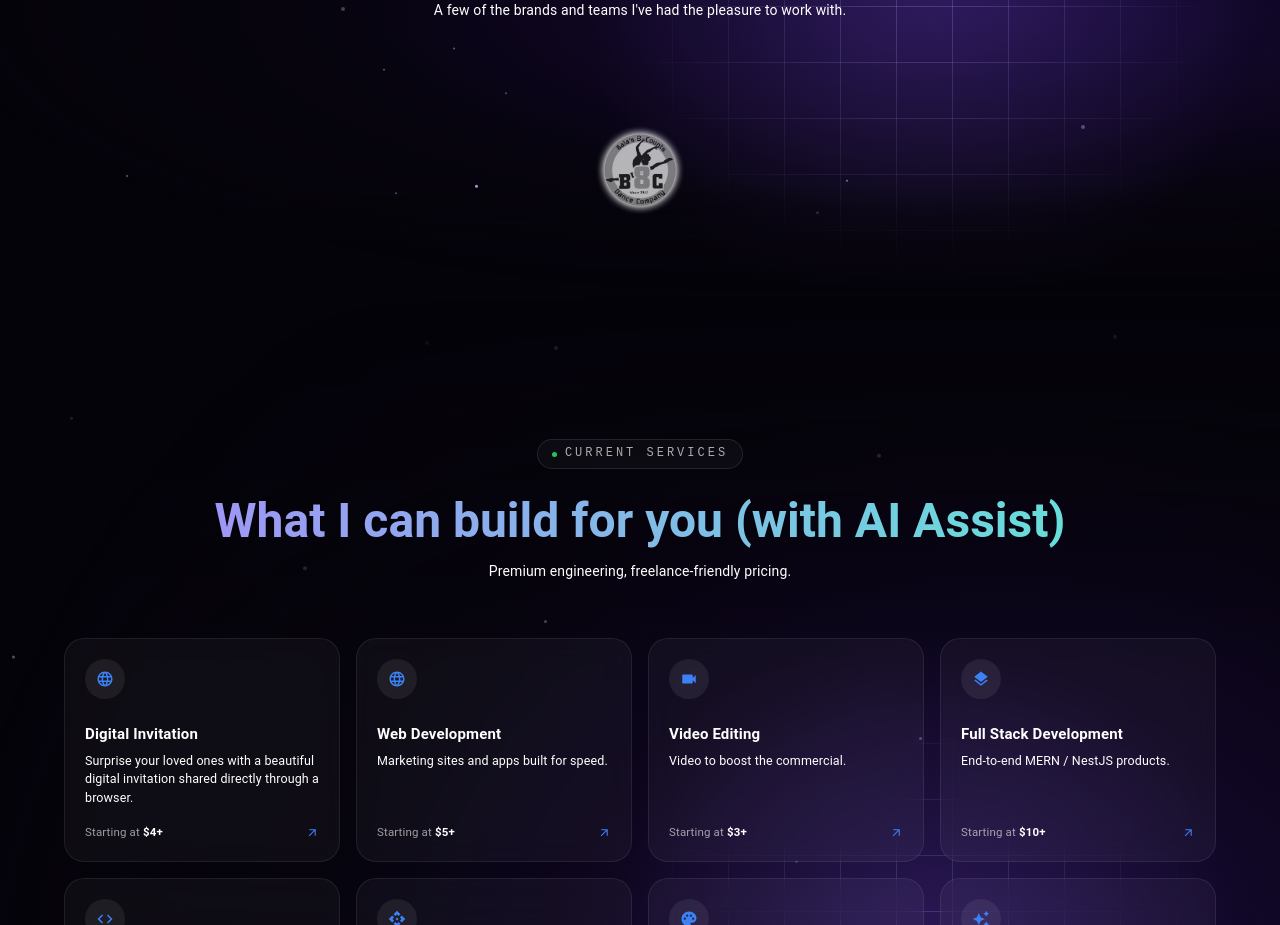
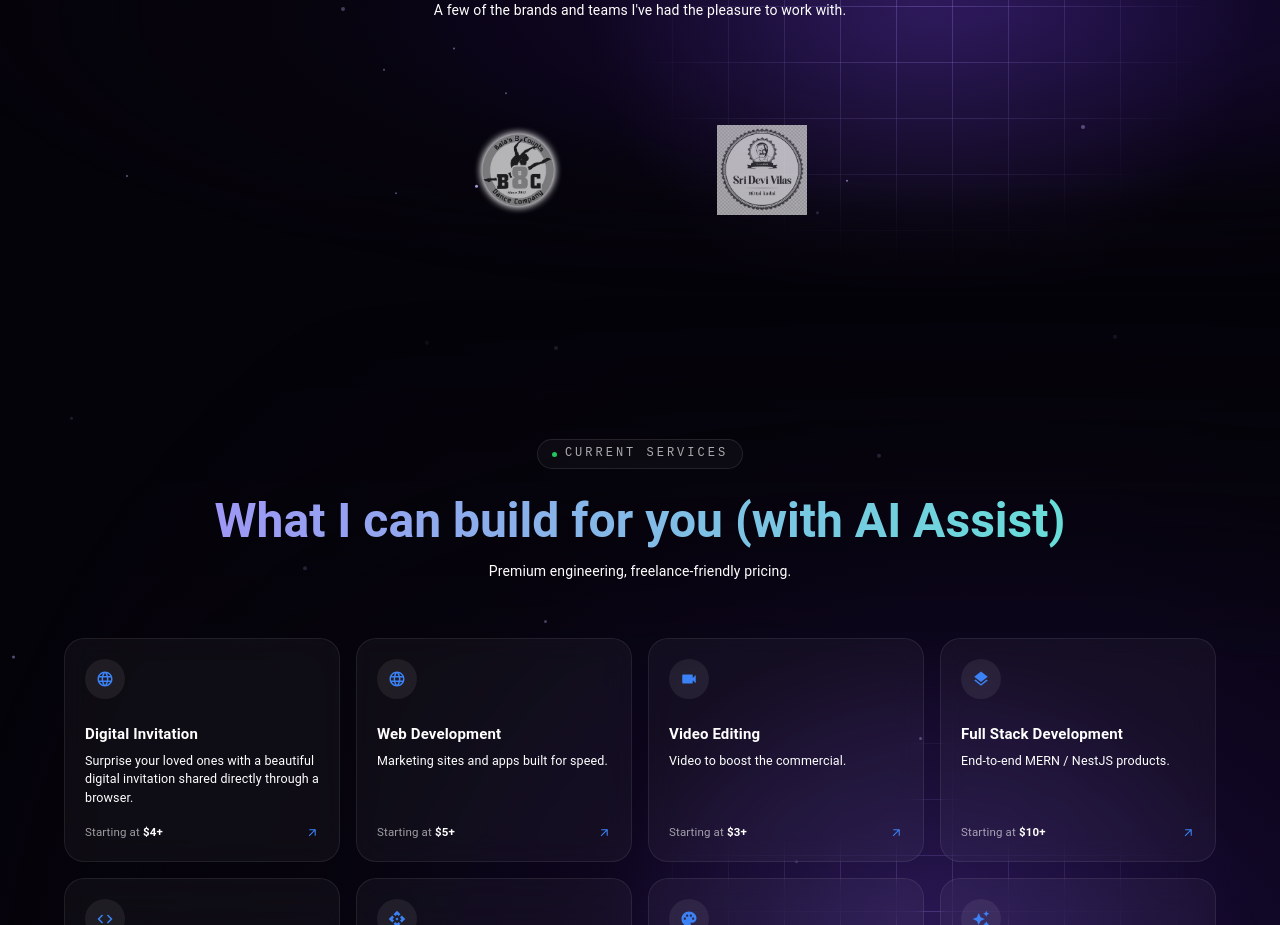
Before and after one commit to Nav-Developer/naveen-kumar, a Next.js app: page / in a window 1280 px wide. Shown: the part 7620-8545 px from the top of the page. Built offline with nearby package versions, Linux system fonts and the light colour scheme; what @mui/material-nextjs would draw is missing.

Commit message:
feat : client updation

```diff
--- a/src/assets/index.ts
+++ b/src/assets/index.ts
@@ -12,6 +12,7 @@ import raghu from "./Images/raghu.png";
 import santhosh from "./Images/santhosh.png";
 import blog1 from "./Images/blog1.png";
 import b8c_logo from "./Images/b8c-logo.png";
+import sri_devi_vilas_logo from "./Images/sri-devi-vilas-logo.png";
 
 const assets = {
   images: {
@@ -30,7 +31,8 @@ const assets = {
     blog1: blog1,
   },
   clients: {
-    b8c_logo: b8c_logo,
+    b8c_logo,
+    sri_devi_vilas_logo,
   },
 };
 
--- a/src/data/client.ts
+++ b/src/data/client.ts
@@ -33,5 +33,11 @@ export const clients: {
       logo: assets.clients.b8c_logo,
       url: "https://b8cdancecompany.in",
     },
+    {
+      id: "c2",
+      name: "Sri devi vilas mittai kadai",
+      logo: assets.clients.sri_devi_vilas_logo,
+      url: "https://sri-devi-vilas-mittai-kadai-xnpg.vercel.app/",
+    },
   ],
 };
```
Also changed, not shown: src/assets/Images/sri-devi-vilas-logo.png (added).
